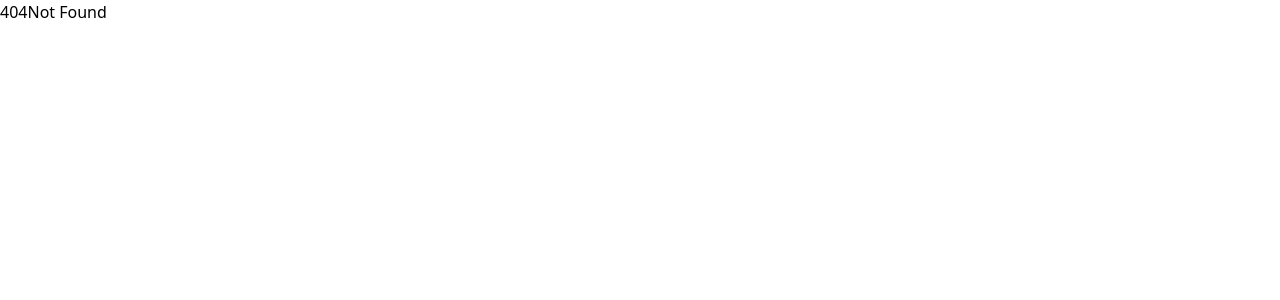
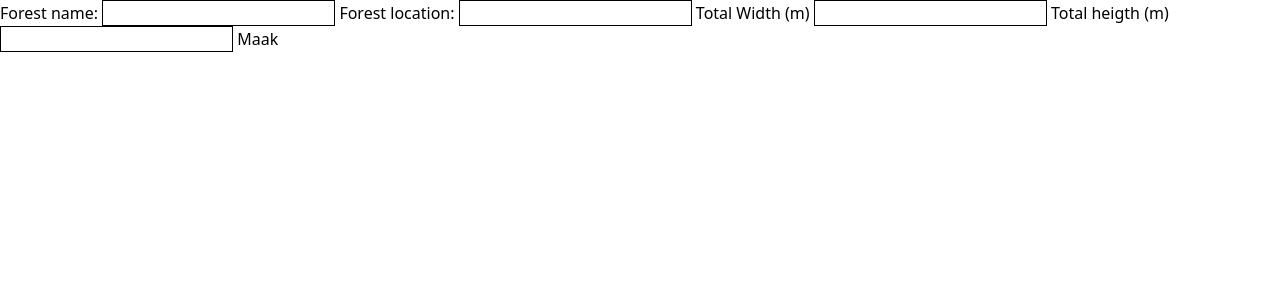
Before and after one commit to FalloutCS/voedselBosApp, a SvelteKit app: page /setup in a window 1280 px wide. Before the commit this address had no page. Shown: the top 300 px of the page. Built offline with nearby package versions, Linux system fonts and the light colour scheme.

Commit message:
/setup route gemaakt en heel simpele set-up zonder styling

```diff
--- /dev/null
+++ b/src/routes/setup/+page.server.ts
@@ -0,0 +1,18 @@
+import { forestStore } from "$lib/server/db/forestStore.js";
+import type { PageServerLoad } from "./$types";
+
+export const load = (async () => {
+  return {};
+}) satisfies PageServerLoad;
+
+export const actions = {
+  create: async ({ request }) => {
+    const data = await request.formData();
+    const name = String(data.get("name"));
+    const location = String(data.get("location"));
+    const width = Number(data.get("width"));
+    const heigth = Number(data.get("heigth"));
+
+    forestStore.create(name, width, heigth, location);
+  },
+};
--- /dev/null
+++ b/src/routes/setup/+page.svelte
@@ -0,0 +1,17 @@
+<script lang="ts">
+  import type { PageProps } from "./$types";
+
+  let { data }: PageProps = $props();
+</script>
+
+<form method="POST">
+  <label for="name">Forest name:</label>
+  <input id="name" type="text" name="name" class="border" required />
+  <label for="location">Forest location:</label>
+  <input id="location" type="text" name="location" class="border" required />
+  <label for="width">Total Width (m)</label>
+  <input id="width" name="width" type="number" class="border" />
+  <label for="heigth">Total heigth (m)</label>
+  <input id="heigth" name="heigth" type="number" class="border" />
+  <button type="submit" formaction="?/create">Maak</button>
+</form>
```
